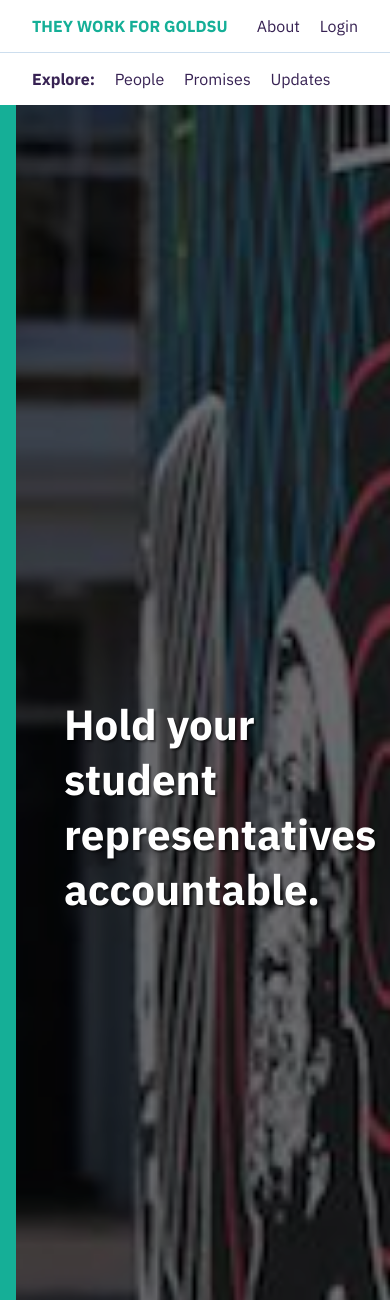
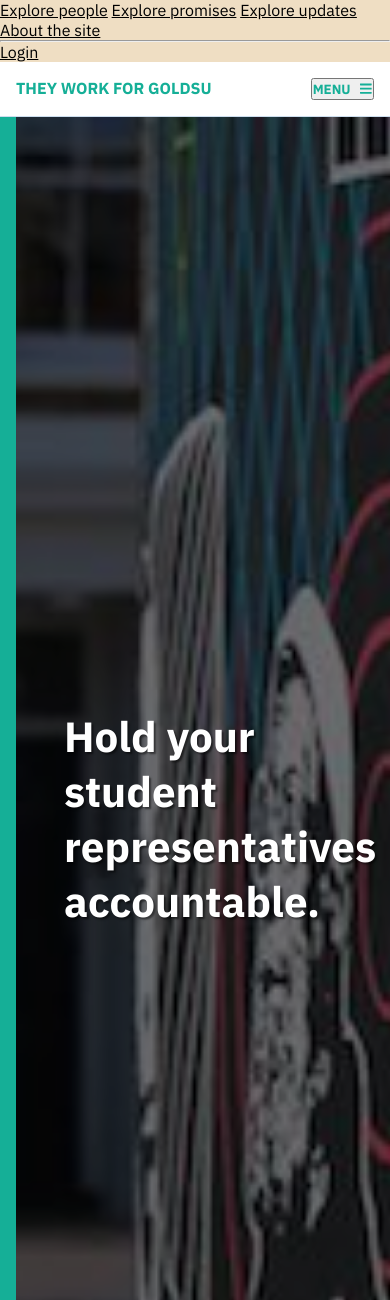
Before and after one commit to phazonoverload/theyworkforgoldsu, a Flask app: page / in a window 390 px wide; the page is wider, and only the part inside the window is pictured. Shown: the top 1300 px of that part. Run offline with Flask 2, Linux system fonts and the light colour scheme; data that the repository does not hold is empty; some libraries are stand-ins or nearby versions.

Commit message:
Mobile nav menu

```diff
--- a/app/static/_header.scss
+++ b/app/static/_header.scss
@@ -1,6 +1,6 @@
 header {
   background: white;
-  padding: 1em;
+  padding: 1em 0;
   border-bottom: 1px solid var(--light);
   a {
     color: var(--black);
@@ -28,4 +28,27 @@
       cursor: default;
     }
   }
+  .toggle-button {
+    display: none;
+  }
 }
+
+@media screen and (max-width: $break-mid) {
+  header {
+    nav {
+      display: none;
+    }
+    &#sub {
+      display: none;
+    }
+    .toggle-button {
+      display: block;
+      color: var(--brand);
+      text-transform: uppercase;
+      font-weight: bold;
+      svg {
+        margin-left: 0.5em;
+      }
+    }
+  }
+}
--- /dev/null
+++ b/app/static/_mobile-nav.scss
@@ -0,0 +1,51 @@
+body {
+  width: 100%;
+  height: 100%;
+}
+
+.slideout-menu {
+  position: fixed;
+  top: 0;
+  bottom: 0;
+  width: 256px;
+  min-height: 100vh;
+  overflow-y: scroll;
+  -webkit-overflow-scrolling: touch;
+  z-index: 0;
+  display: none;
+  background: white;
+  border: 1px solid var(--light);
+  a {
+    display: block;
+    padding: 1em;
+    text-decoration: none;
+    text-transform: uppercase;
+    font-weight: bold;
+  }
+}
+
+.slideout-menu-left {
+  left: 0;
+}
+
+.slideout-menu-right {
+  right: 0;
+}
+
+.slideout-panel {
+  position: relative;
+  z-index: 1;
+  will-change: transform;
+  /* A background-color is required */
+  min-height: 100vh;
+}
+
+.slideout-open,
+.slideout-open body,
+.slideout-open .slideout-panel {
+  overflow: hidden;
+}
+
+.slideout-open .slideout-menu {
+  display: block;
+}
--- a/app/static/script.js
+++ b/app/static/script.js
@@ -1,3 +1,15 @@
-$(".flashes .dismiss").click((e) => {
+$(".flashes .dismiss").click(e => {
   $(".flashes").remove();
 })
+
+const slideout = new Slideout({
+  'panel': document.getElementById('panel'),
+  'menu': document.getElementById('m-menu'),
+  'padding': 256,
+  'tolerance': 70,
+  'side': 'right'
+});
+
+$(".toggle-button").click(e=> {
+  slideout.toggle();
+})
--- a/app/static/style.css
+++ b/app/static/style.css
@@ -1,6 +1,6 @@
 @import url("https://fonts.googleapis.com/css?family=IBM+Plex+Sans:400,400i,700");
 :root {
-  --background: #e9e3d0;
+  --background: #EFDEC3;
   --brand: #15AF97;
   --brand-dark: #0A6057;
   --black: #372253;
@@ -70,7 +70,7 @@
 
 header {
   background: white;
-  padding: 1em;
+  padding: 1em 0;
   border-bottom: 1px solid var(--light);
 }
 
@@ -105,6 +105,81 @@
 header#sub .explore {
   font-weight: bold;
   cursor: default;
+}
+
+header .toggle-button {
+  display: none;
+}
+
+@media screen and (max-width: 900px) {
+  header nav {
+    display: none;
+  }
+  header#sub {
+    display: none;
+  }
+  header .toggle-button {
+    display: block;
+    color: var(--brand);
+    text-transform: uppercase;
+    font-weight: bold;
+  }
+  header .toggle-button svg {
+    margin-left: 0.5em;
+  }
+}
+
+body {
+  width: 100%;
+  height: 100%;
+}
+
+.slideout-menu {
+  position: fixed;
+  top: 0;
+  bottom: 0;
+  width: 256px;
+  min-height: 100vh;
+  overflow-y: scroll;
+  -webkit-overflow-scrolling: touch;
+  z-index: 0;
+  display: none;
+  background: white;
+  border: 1px solid var(--light);
+}
+
+.slideout-menu a {
+  display: block;
+  padding: 1em;
+  text-decoration: none;
+  text-transform: uppercase;
+  font-weight: bold;
+}
+
+.slideout-menu-left {
+  left: 0;
+}
+
+.slideout-menu-right {
+  right: 0;
+}
+
+.slideout-panel {
+  position: relative;
+  z-index: 1;
+  will-change: transform;
+  /* A background-color is required */
+  min-height: 100vh;
+}
+
+.slideout-open,
+.slideout-open body,
+.slideout-open .slideout-panel {
+  overflow: hidden;
+}
+
+.slideout-open .slideout-menu {
+  display: block;
 }
 
 footer {
--- a/app/static/style.scss
+++ b/app/static/style.scss
@@ -1,7 +1,9 @@
 @import url('https://fonts.googleapis.com/css?family=IBM+Plex+Sans:400,400i,700');
 
+$break-mid: 900px;
+
 :root {
-  --background: rgb(233, 227, 208);
+  --background: #EFDEC3;
   --brand: #15AF97;
   --brand-dark: #0A6057;
   --black: #372253;
@@ -14,6 +16,7 @@
 @import "_box";
 @import "_flash";
 @import "_header";
+@import "_mobile-nav";
 @import "_footer";
 @import "_page-title";
 @import "_forms";
--- a/app/templates/_header.html
+++ b/app/templates/_header.html
@@ -6,10 +6,12 @@
       {% if current_user.is_anonymous %}
       <a href="{{url_for('login')}}">Login</a>
       {% elif current_user %}
-      <a href="{{url_for('officer', role=current_user.role.value)}}">{{current_user.name}}</a>
-      <a href="{{url_for('edit_profile')}}">Edit Profile</a>
-      <a href="{{url_for('logout')}}">Logout</a>
+        <a href="{{url_for('officer', role=current_user.role.value)}}">{{current_user.name}}</a>
+        <a href="{{url_for('edit_profile')}}">Edit Profile</a>
+        <a href="{{url_for('logout')}}">Logout</a>
       {% endif %}
+    </nav>
+    <button class="toggle-button">Menu <i class="fas fa-bars"></i></button>
   </div>
 </header>
 <header id="sub">
--- /dev/null
+++ b/app/templates/_mobile-menu.html
@@ -0,0 +1,13 @@
+<nav id="m-menu">
+  <a href="{{url_for('people')}}">Explore people</a>
+  <a href="{{url_for('promises')}}">Explore promises</a>
+  <a href="{{url_for('updates')}}">Explore updates</a>
+  <a href="{{url_for('about')}}">About the site</a>
+  <hr>
+  {% if current_user.is_anonymous %}
+  <a href="{{url_for('login')}}">Login</a>
+  {% elif current_user %}
+  <a href="{{url_for('edit_profile')}}">Edit Profile</a>
+  <a href="{{url_for('logout')}}">Logout</a>
+  {% endif %}
+</nav>
--- a/app/templates/base.html
+++ b/app/templates/base.html
@@ -10,14 +10,18 @@
 </head>
 
 <body>
-  {% include '_flash.html' %}
-  {% include '_header.html' %}
-  {% block content %} {% endblock %}
-  {% include '_footer.html' %}
+  {% include '_mobile-menu.html' %}
+  <div id="panel">
+    {% include '_flash.html' %}
+    {% include '_header.html' %}
+    {% block content %} {% endblock %}
+    {% include '_footer.html' %}
+  </div>
 
   <script defer src="https://use.fontawesome.com/releases/v5.0.9/js/all.js" integrity="sha384-8iPTk2s/jMVj81dnzb/iFR2sdA7u06vHJyyLlAd4snFpCl/SnyUjRrbdJsw1pGIl"
     crossorigin="anonymous"></script>
   <script src="https://cdnjs.cloudflare.com/ajax/libs/jquery/3.3.1/jquery.min.js"></script>
+  <script src="https://cdnjs.cloudflare.com/ajax/libs/slideout/1.0.1/slideout.min.js"></script>
   <script src="{{ url_for('static', filename='script.js') }}"></script>
 </body>
 
```
Also changed, not shown: 1 other file.
